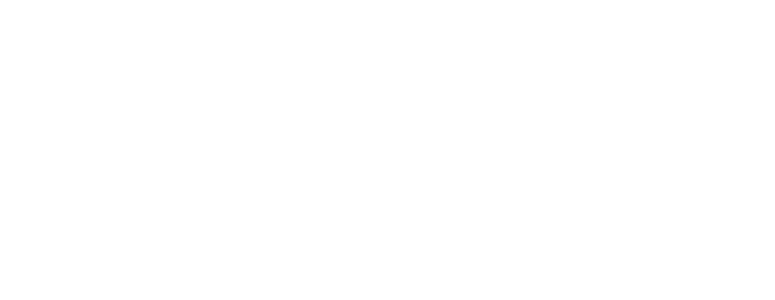
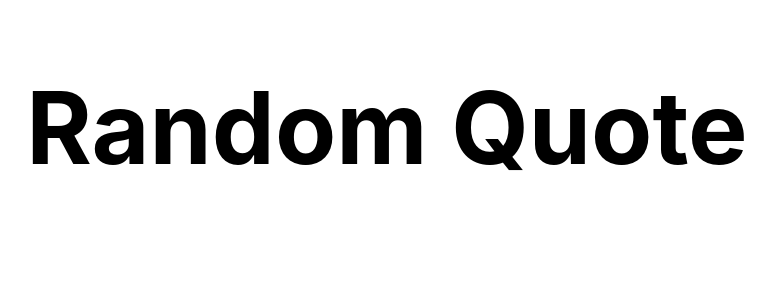
Before and after one commit to SSBdevelopment/random-quote-machine, a React (Create React App) app: page / in a window 1280 px wide. Shown: the top 300 px of the page, without its empty margins (253-1028 px from the left). Built offline with nearby package versions, Linux system fonts and the light colour scheme.

Commit message:
Added css page

```diff
--- a/public/index.html
+++ b/public/index.html
@@ -4,6 +4,10 @@
 
   </head>
   <body>
+    <wrapper id="quote-box">
+
+    </wrapper>
+
     <script src="https://cdn.freecodecamp.org/testable-projects-fcc/v1/bundle.js"></script>
     <div id="root"></div>
   </body>
--- a/src/App.js
+++ b/src/App.js
@@ -1,10 +1,17 @@
+import React, { Component } from 'react'
 import './App.css';
+import './styles.css';
 
-function App() {
-  return (
-    <div className="App">
-    </div>
-  );
+//function App() {
+class App extends Component {
+  render() {
+    return (
+      <div className="App">
+        <h1 className="quote">Random Quote</h1>
+      {/*<h1 quote={this.getQuote}>{quote}</h1>*/}
+      </div>
+    );
+  }
 }
 
 export default App;
--- /dev/null
+++ b/src/styles.css
@@ -0,0 +1,13 @@
+.quote {
+    font-size: 100px;
+    color: black;
+    text-align: center;
+}
+
+.quote-box {
+    display: flex;
+    width: 60%;
+    position: relative;
+    align-items: center;
+    color: white;
+}
```
